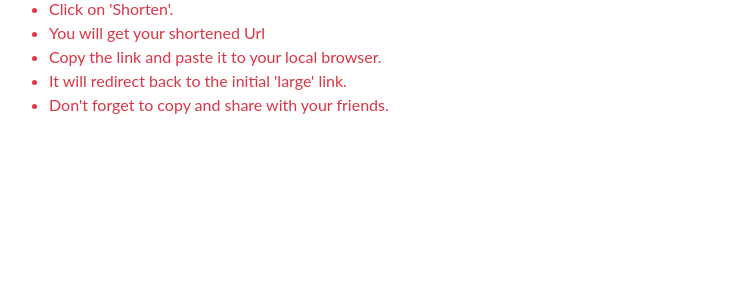
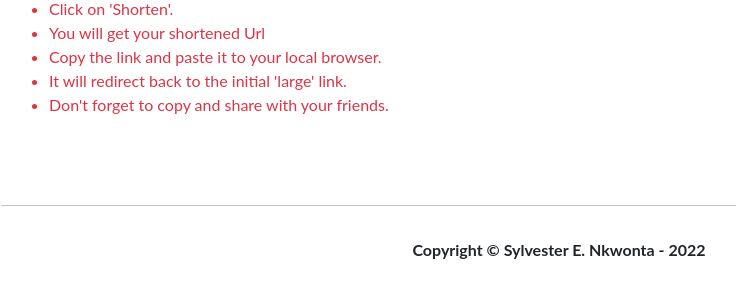
Before and after one commit to sylucck/ajaxUrl, a Django app: page / in a window 1280 px wide. Shown: the part 822-1116 px from the top of the page, without its empty margins (81-817 px from the left). Before the commit the page ends 936 px from the top, so only its background shows below. Run offline with Django 3.2, Linux system fonts and the light colour scheme; some libraries are stand-ins or nearby versions.

Commit message:
added footer to base.hmtl

```diff
--- a/urlshortner/templates/base.html
+++ b/urlshortner/templates/base.html
@@ -4,7 +4,7 @@
     <meta charset="UTF-8" />
     <meta http-equiv="X-UA-Compatible" content="IE=edge" />
     <meta name="viewport" content="width=device-width, initial-scale=1, maximum-scale=1, minimum-scale=1"/>
-    <title>Url-shortener</title>
+    <title>Url-Shortener</title>
 
     <link
       href="https://cdn.jsdelivr.net/npm/bootstrap@5.0.0/dist/css/bootstrap.min.css"
@@ -109,6 +109,13 @@
 
 
    {% endblock body %}
+   <hr class="mt-5">
+   <div class="container">
+  <footer class="py-3 bg-grey">
+    </body>
+    <strong><p class="m-0 text-dark text-center">Copyright &copy; Sylvester E. Nkwonta - 2022</p></strong>
+  </footer>
+   </div>
 
 </div>
   <script src="https://cdn.jsdelivr.net/npm/bootstrap@5.0.0/dist/js/bootstrap.bundle.min.js"
```
